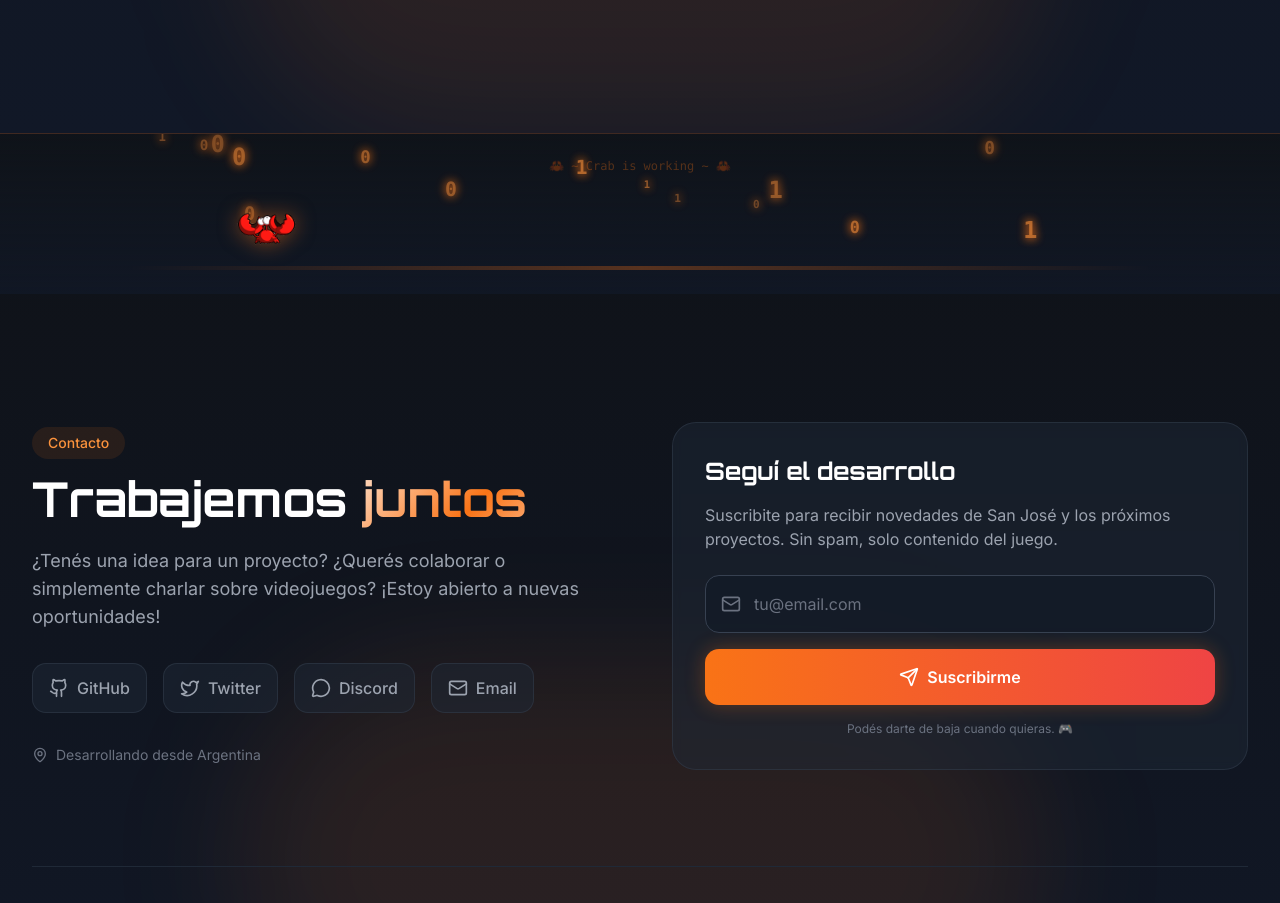
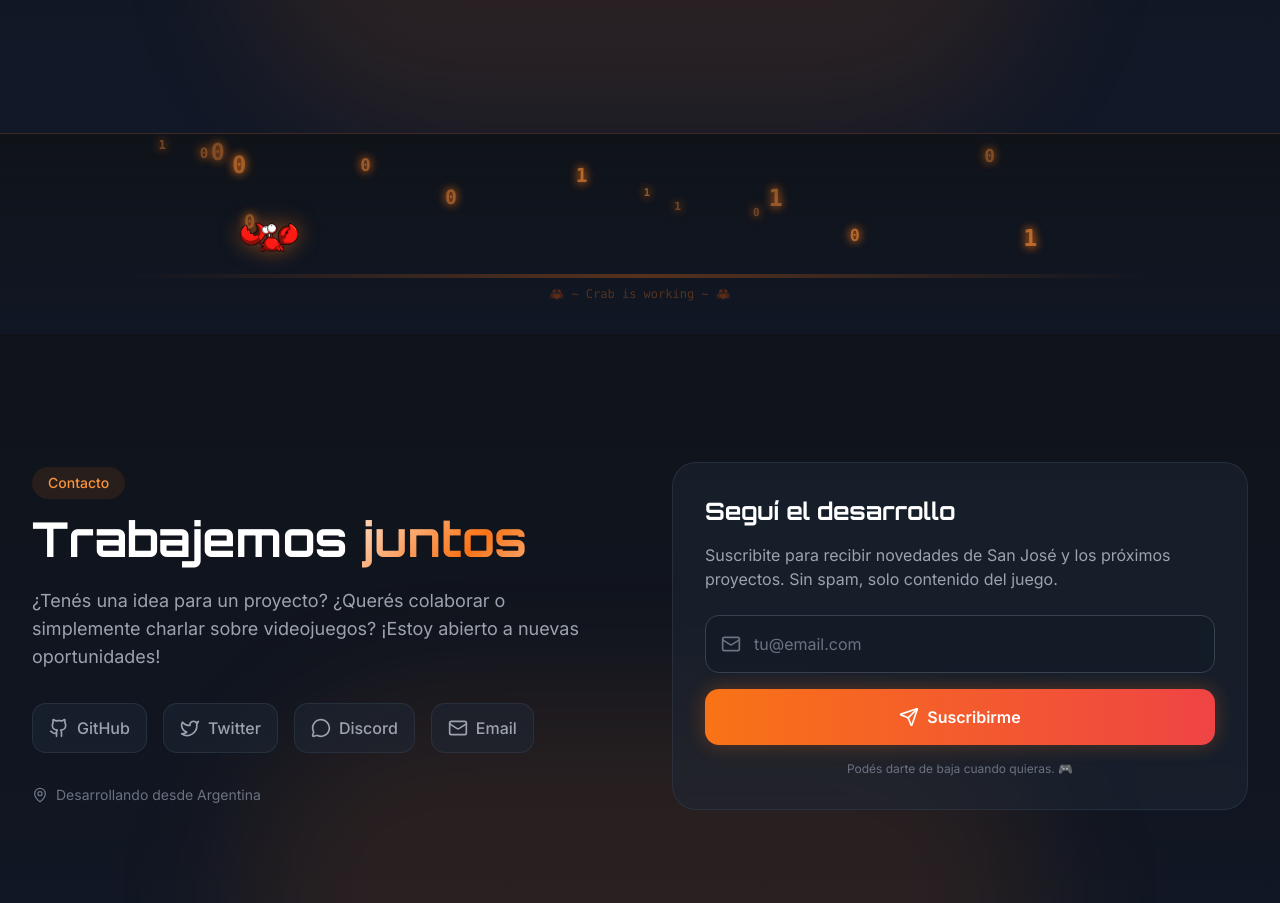
Before and after one commit to marchup/CrabCodeStudio, a React (Vite) app: page / in a window 1280 px wide. Shown: the part 3767-4670 px from the top of the page. Built offline with nearby package versions, Linux system fonts and the light colour scheme.

Commit message:
Update CrabZone.tsx

```diff
--- a/src/components/CrabZone.tsx
+++ b/src/components/CrabZone.tsx
@@ -22,7 +22,7 @@ const CrabZone = () => {
   useEffect(() => {
     const interval = setInterval(() => {
       setFrame((prev) => (prev + 1) % 15);
-    }, 60);
+    }, 40);
     return () => clearInterval(interval);
   }, []);
 
@@ -65,7 +65,7 @@ const CrabZone = () => {
 
         setIsMoving(true);
 
-        const step = 3;
+        const step = 1.5;
         let newPos = prev + (distance > 0 ? step : -step);
 
         if (newPos < 0) {
@@ -122,17 +122,12 @@ const CrabZone = () => {
   }, []);
 
   return (
-    <div className="relative w-full bg-gradient-to-t from-gray-900/80 via-gray-900/40 to-transparent py-6 overflow-hidden border-t border-orange-500/20">
+    <div className="relative w-full bg-gradient-to-t from-gray-900/80 via-gray-900/40 to-transparent py-8 overflow-hidden border-t border-orange-500/20">
       <div
         ref={zoneRef}
         className="relative h-28 mx-auto max-w-5xl px-4"
       >
-        {/* Texto sutil */}
-        <div className="absolute top-0 left-1/2 -translate-x-1/2 text-xs text-orange-500/30 font-mono">
-          🦀 ~ Crab is working ~ 🦀
-        </div>
-
-        {/* Partículas - 0s y 1s */}
+        {/* Partículas - 0s y 1s (arriba) */}
         {particles.map((p) => (
           <div
             key={p.id}
@@ -145,18 +140,20 @@ const CrabZone = () => {
               filter: 'drop-shadow(0 0 4px #f97316)',
               opacity: 0.8 + Math.sin(p.y * 0.1) * 0.2,
               textShadow: '0 0 8px rgba(249,115,22,0.5)',
+              zIndex: 10, // Partículas arriba
             }}
           >
             {p.value}
           </div>
         ))}
 
-        {/* Cangrejo cazador - CORREGIDO */}
+        {/* Cangrejo cazador (medio) */}
         <div
           className="absolute bottom-0 transition-all duration-100 ease-linear"
           style={{
-            left: position,  // ← ESTO ES LO QUE FALTABA
-            transition: isMoving ? 'left 80ms linear' : 'none'
+            left: position,
+            transition: isMoving ? 'left 80ms linear' : 'none',
+            zIndex: 20, // Cangrejo encima de partículas
           }}
         >
           <img
@@ -164,7 +161,7 @@ const CrabZone = () => {
             alt="Cangrejo cazando"
             className="w-20 h-20 object-contain drop-shadow-[0_0_10px_rgba(249,115,22,0.5)]"
             style={{
-              transform: direction === 1 ? 'scaleX(1)' : 'scaleX(-1)', // Si mira bien, cambiá a la inversa
+              transform: direction === 1 ? 'scaleX(1)' : 'scaleX(-1)',
             }}
           />
 
@@ -177,6 +174,11 @@ const CrabZone = () => {
         {/* Suelo decorativo */}
         <div className="absolute bottom-0 left-0 w-full h-1 bg-gradient-to-r from-transparent via-orange-500/30 to-transparent" />
       </div>
+
+      {/* Texto sutil - AHORA ABAJO DEL CANGREJO */}
+      <div className="text-center mt-2 text-xs text-orange-500/30 font-mono">
+        🦀 ~ Crab is working ~ 🦀
+      </div>
     </div>
   );
 };
```
